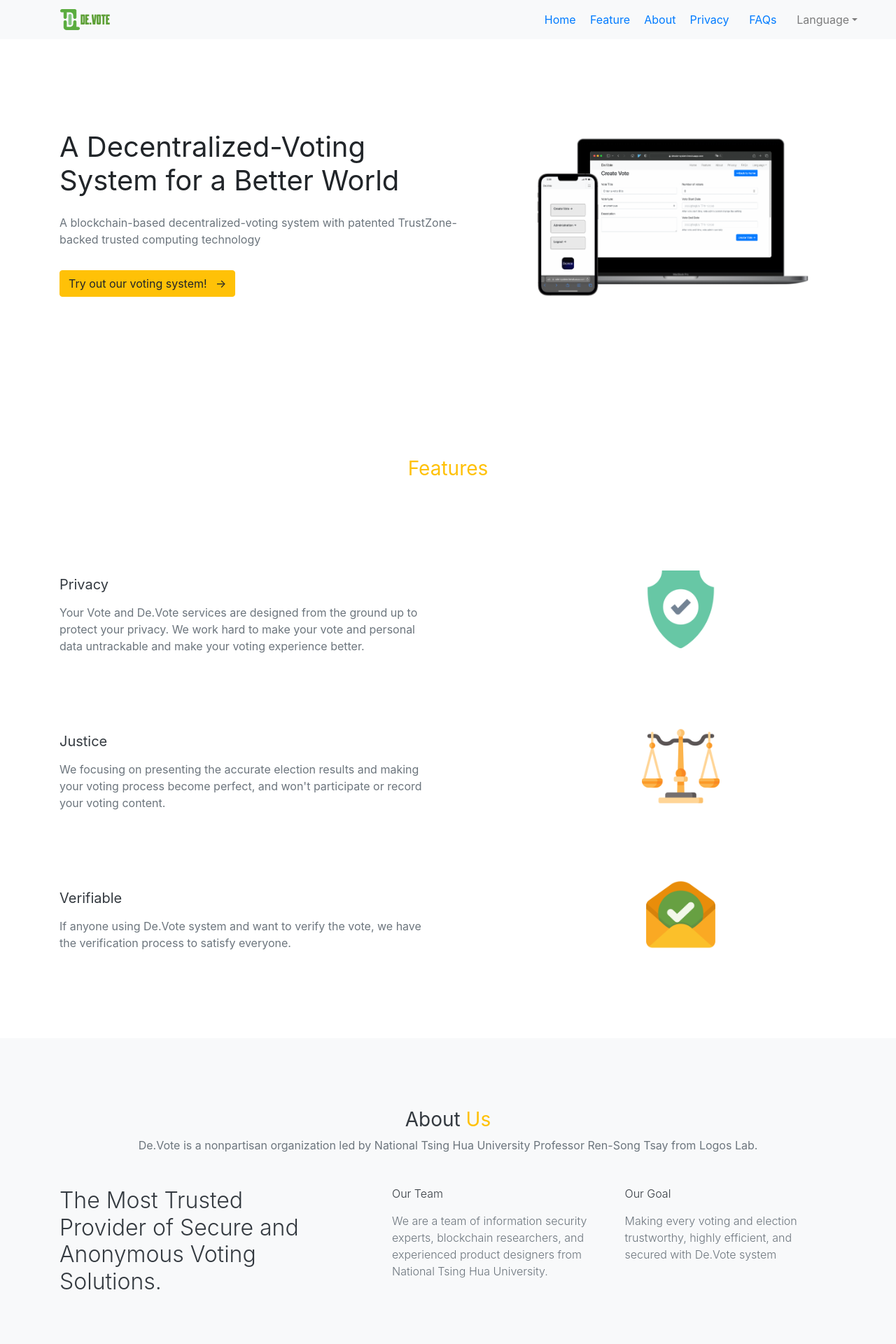
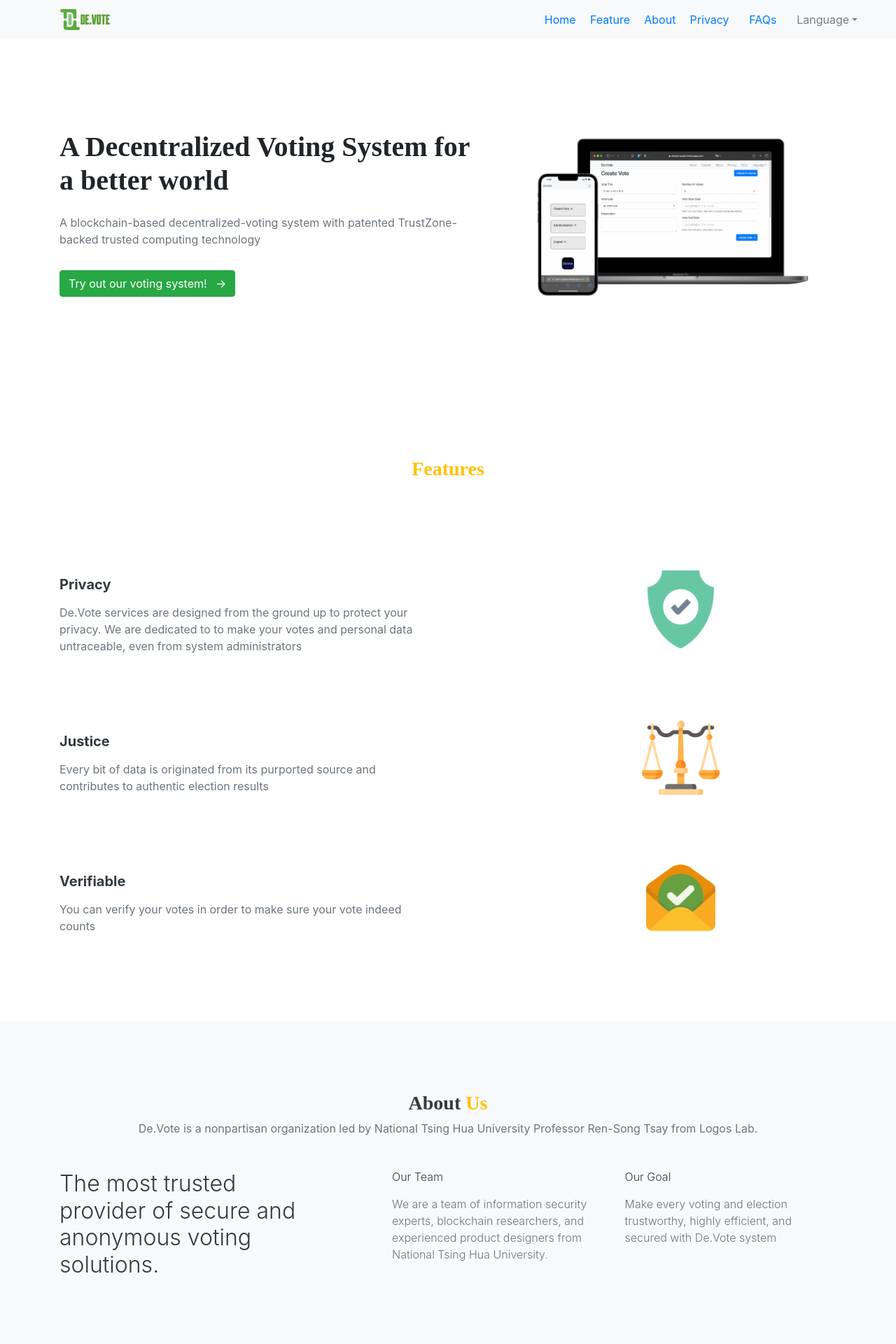
Before and after one commit to De-Vote/Landing-Page, a Next.js app: page / in a window 1280 px wide. Shown: the top 1920 px of the page at 70% size. Built offline with nearby package versions, Linux system fonts and the light colour scheme.

Commit message:
Fix some serious grammar issues

```diff
--- a/components/About.js
+++ b/components/About.js
@@ -11,7 +11,7 @@ const About = ({ content }) => {
           <Row className="justify-content-center">
             <Col lg={10} md={10}>
               <div className="title text-center mb-5">
-                <h3 className="font-weight-normal text-dark">About <span className="text-warning">Us</span></h3>
+                <h3 className="font-weight-bold ubuntu text-dark">About <span className="text-warning">Us</span></h3>
                 <p className="text-muted">{content.intro}</p>
               </div>
             </Col>
@@ -35,6 +35,7 @@ const About = ({ content }) => {
           </Row>
         </Container>
       </section>
+      <br/>
       <section >
         <Container>
           <Row >
--- a/components/Feature.js
+++ b/components/Feature.js
@@ -33,7 +33,7 @@ const FeatureBox = (props) => {
                   <div className="my-4">
                     <i className={feature.icon}></i>
                   </div>
-                  <h5 className="text-dark font-weight-normal mb-3 pt-3">{feature.title}</h5>
+                  <h5 className="text-dark font-weight-bold mb-3 pt-3">{feature.title}</h5>
                   <p className="text-muted mb-3 f-15">{feature.desc}</p>
                   {/* <a href={feature.link} className="f-16 text-warning">Read More <span className="right-icon ml-2">&#8594;</span></a> */}
                 </div>
@@ -46,7 +46,7 @@ const FeatureBox = (props) => {
                   <div className="my-4">
                     <i className="mdi mdi-account-group"></i>
                   </div>
-                  <h5 className="text-dark font-weight-normal mb-3 pt-3">{feature.title}</h5>
+                  <h5 className="text-dark font-weight-bold mb-3 pt-3">{feature.title}</h5>
                   <p className="text-muted mb-3 f-15">{feature.desc}</p>
                   {/* <a href={feature.link} className="f-16 text-warning">Read More <span className="right-icon ml-2">&#8594;</span></a> */}
                 </div>
@@ -71,7 +71,7 @@ const Feature = ({ content }) => {
         <Row className="justify-content-center">
           <Col lg={6} md={8}>
             <div className="title text-center mb-5">
-              <h3 className="font-weight-normal text-dark"><span className="text-warning">Features</span></h3>
+              <h3 className="font-weight-bold ubuntu text-dark"><span className="text-warning">Features</span></h3>
               {/* <p className="text-muted"></p> */}
             </div>
           </Col>
--- a/components/Header.js
+++ b/components/Header.js
@@ -21,7 +21,7 @@ export default function NewHeader(props) {
       {/* <div className={`header`}> */}
         <Navbar bg="light" expand="md" sticky="top">
           <Container>
-            <img alt="" src="favicon-192.png" width="30" height="30" className="d-inline-block align-top"/>{'    '}
+            <img alt="" src="favicon-192.png" width="30" height="30" className="d-inline-block align-top"/>{' '}
             <Navbar.Brand className="logo-text">
               De.Vote
             </Navbar.Brand>
--- a/components/Hero.js
+++ b/components/Hero.js
@@ -12,10 +12,10 @@ const Hero = ({ content, locale }) => {
               {/* <p className="text-uppercase text-primary font-weight-medium f-14 mb-4">Lorem Ipsum</p> */}
               {content && content.title &&
                 <>
-                  {content.title.map((t, index)=>(<h1 key={index} className="mb-4 font-weight-normal line-height-1_4">{t}</h1>))}
+                  {content.title.map((t, index)=>(<h1 key={index} className="mb-4 font-weight-bold ubuntu line-height-1_4">{t}</h1>))}
                   <p className="text-muted mb-4 pb-2">{content.description}</p>
                   <Link href={"login?"} as={`/login?`}>
-                    <a href="login" className="btn btn-warning">
+                    <a href="login" className="btn btn-success">
                     {(locale=="zh_hant")?"立即試用我們的投票系統":"Try out our voting system!"} <span className="ml-2 right-icon">&#8594;</span>
                     </a>
                   </Link>
--- a/public/locales/en/landing_page_index.json
+++ b/public/locales/en/landing_page_index.json
@@ -1,6 +1,6 @@
 {
     "hero":{
-        "title":["A Decentralized-Voting System for a Better World"],
+        "title":["A Decentralized Voting System for a better world"],
         "description": "A blockchain-based decentralized-voting system with patented TrustZone-backed trusted computing technology"
     },
     "feature":[
@@ -8,31 +8,31 @@
             "id":1,
             "img":"/privacy.png",
             "title":"Privacy",
-            "desc": "Your Vote and De.Vote services are designed from the ground up to protect your privacy. We work hard to make your vote and personal data untrackable and make your voting experience better. "
+            "desc": "De.Vote services are designed from the ground up to protect your privacy. We are dedicated to to make your votes and personal data untraceable, even from system administrators"
         },
         {
             "id":2,
             "img":"/justice.png",
             "title":"Justice",
-            "desc": "We focusing on presenting the accurate election results and making your voting process become perfect, and won't participate or record your voting content."
+            "desc": "Every bit of data is originated from its purported source and contributes to authentic election results"
         },
         {
             "id":3,
             "img":"/verify.png",
             "title":"Verifiable",
-            "desc": "If anyone using De.Vote system and want to verify the vote, we have the verification process to satisfy everyone."
+            "desc": "You can verify your votes in order to make sure your vote indeed counts"
         }
     ],
     "about":{
         "intro":"De.Vote is a nonpartisan organization led by National Tsing Hua University Professor Ren-Song Tsay from Logos Lab.",
-        "left": "The Most Trusted Provider of Secure and Anonymous Voting Solutions.",
+        "left": "The most trusted provider of secure and anonymous voting solutions.",
         "middle":{
             "title":"Our Team",
             "content": "We are a team of information security experts, blockchain researchers, and experienced product designers from National Tsing Hua University."
         },
         "right":{
             "title":"Our Goal",
-            "content": "Making every voting and election trustworthy, highly efficient, and secured with De.Vote system"
+            "content": "Make every voting and election trustworthy, highly efficient, and secured with De.Vote system"
         },
         "members":{
             "row1":[
--- a/styles/globals.css
+++ b/styles/globals.css
@@ -4,6 +4,10 @@ body {
   margin: 0;
   font-family: -apple-system, BlinkMacSystemFont, Segoe UI, Roboto, Oxygen,
     Ubuntu, Cantarell, Fira Sans, Droid Sans, Helvetica Neue, sans-serif;
+}
+
+.ubuntu {
+  font-family: Ubuntu
 }
 
 a {
@@ -36,3 +40,7 @@ html {
   font-size: 2.0em;
   color: #5EA037 !important;
 }
+
+.text-warning{
+  color: #5f964c !important;
+}
```
